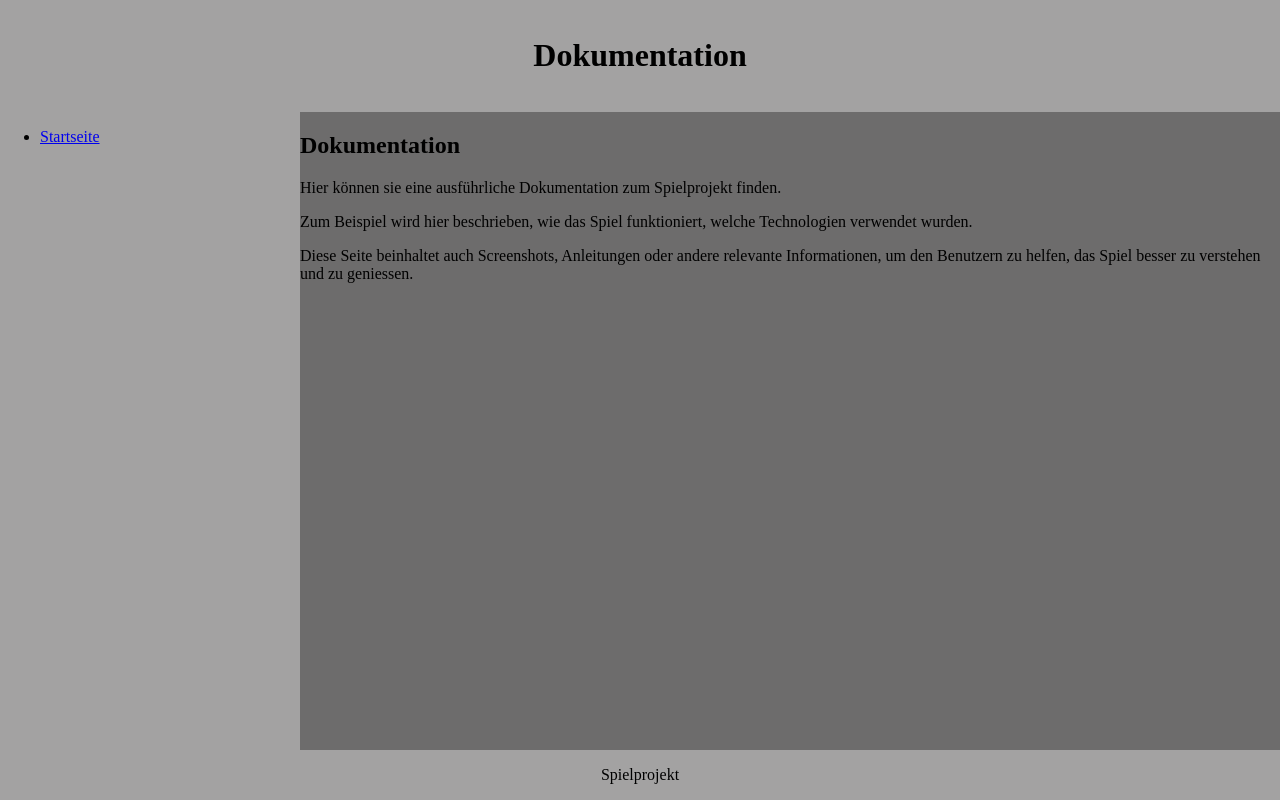
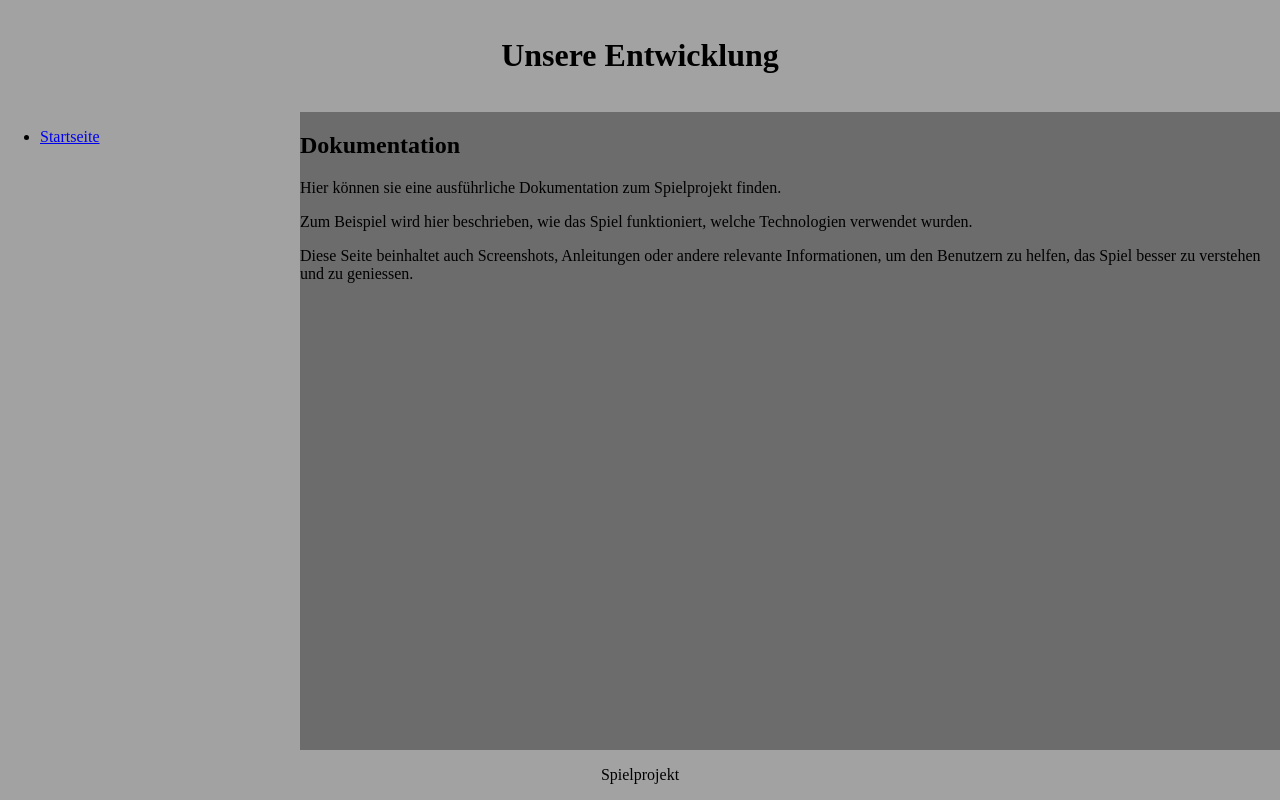
Before and after one commit to gymmu-1wb-2025/04-kaplay-gamemasters, a website built with Vite: page dokumentation.html in a window 1280 px wide. Built offline with nearby package versions, Linux system fonts and the light colour scheme.

Commit message:
Dokumentationtitel

```diff
--- a/dokumentation.html
+++ b/dokumentation.html
@@ -8,7 +8,7 @@
 </head>
 <body>
 <header style="grid-area: header">
-    <h1>Dokumentation</h1>
+    <h1>Unsere Entwicklung</h1>
 </header>
 <aside style="grid-area: aside">
     <nav>
```
